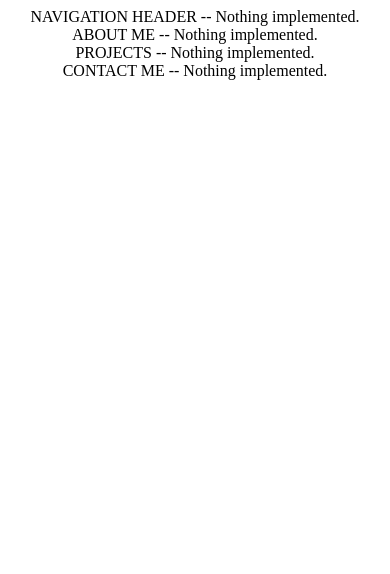
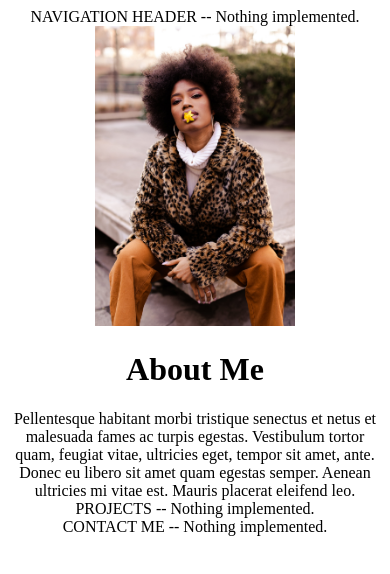
Before and after one commit to tommy128works/Personal-Portfolio, a React (Create React App) app: page / in a window 390 px wide. Shown: the top 574 px of the page. Built offline with nearby package versions, Linux system fonts and the light colour scheme.

Commit message:
feat: add responsive formatting for AboutMe
Added intended responsiveness for AboutMe for desktop, tablet, and
mobile viewing.

```diff
--- a/src/AboutMe.js
+++ b/src/AboutMe.js
@@ -1,5 +1,24 @@
 function AboutMe() {
-  return <div className="App">ABOUT ME -- Nothing implemented.</div>;
+  return (
+    <div className="center">
+      <span>
+        <img
+          src={require("./images/placeholder_profile.jpg")}
+          alt="Tommy Tran"
+        />
+      </span>
+      <span>
+        <h1>About Me</h1>
+        <div>
+          Pellentesque habitant morbi tristique senectus et netus et malesuada
+          fames ac turpis egestas. Vestibulum tortor quam, feugiat vitae,
+          ultricies eget, tempor sit amet, ante. Donec eu libero sit amet quam
+          egestas semper. Aenean ultricies mi vitae est. Mauris placerat
+          eleifend leo.
+        </div>
+      </span>
+    </div>
+  );
 }
 
 export default AboutMe;
--- a/src/App.css
+++ b/src/App.css
@@ -1,3 +1,23 @@
 .App {
   text-align: center;
 }
+
+img {
+  width: 200px;
+  height: auto;
+}
+
+.center {
+  display: flex;
+  flex-direction: row;
+  justify-content: center;
+}
+
+@media (max-width: 1200px) {
+}
+
+@media (max-width: 600px) {
+  .center {
+    flex-wrap: wrap;
+  }
+}
--- a/src/ContactMe.js
+++ b/src/ContactMe.js
@@ -1,5 +1,5 @@
 function ContactMe() {
-  return <div className="App">CONTACT ME -- Nothing implemented.</div>;
+  return <div>CONTACT ME -- Nothing implemented.</div>;
 }
 
 export default ContactMe;
--- a/src/Projects.js
+++ b/src/Projects.js
@@ -1,5 +1,5 @@
 function Projects() {
-  return <div className="App">PROJECTS -- Nothing implemented.</div>;
+  return <div>PROJECTS -- Nothing implemented.</div>;
 }
 
 export default Projects;
```
Also changed, not shown: src/images/placeholder_profile.jpg (added).
